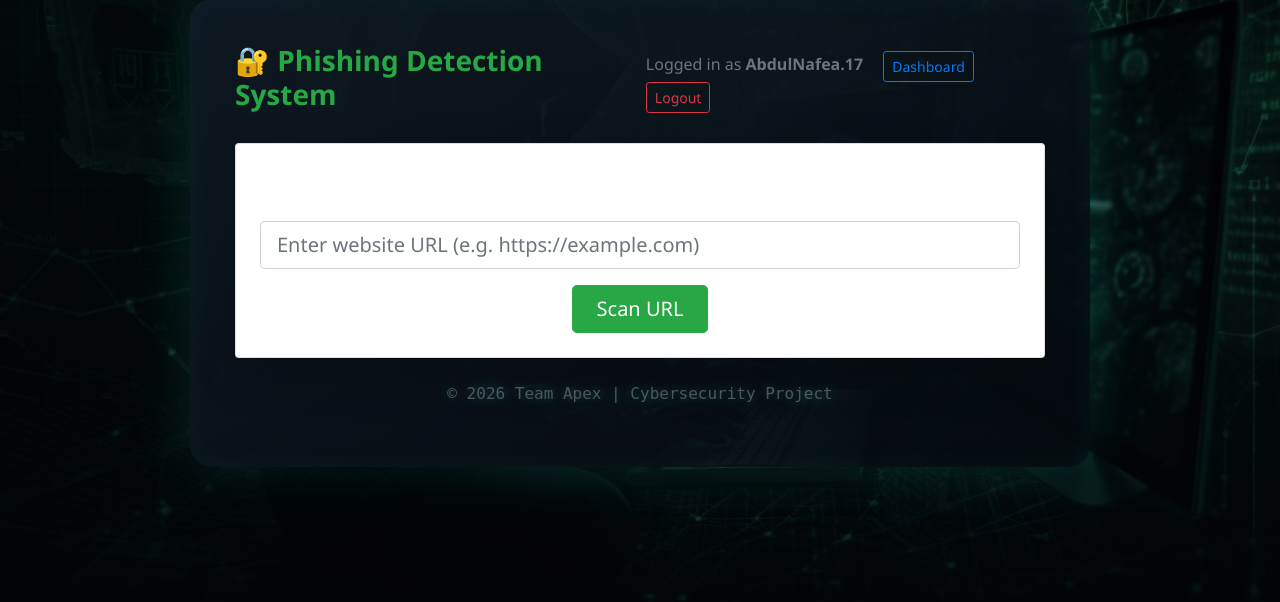
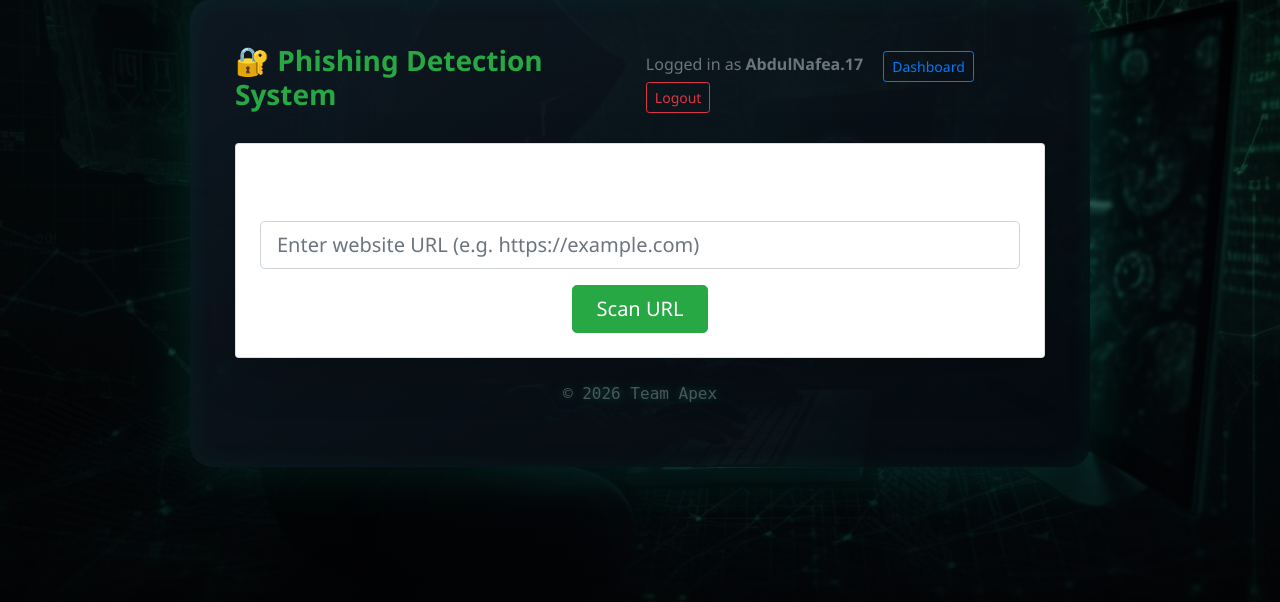
Before and after one commit to way2nafea/Phishing-Website-Detection, a Flask app: page / in a window 1280 px wide. Shown: the part 179-781 px from the top of the page. Run offline with Flask 3, Linux system fonts and the light colour scheme; a user stored in the database is signed in; parts of the project's set-up code (start-up, migrations or seed data) failed here and were passed over; some libraries are stand-ins or nearby versions.

Commit message:
Updated html

```diff
--- a/templates/index.html
+++ b/templates/index.html
@@ -149,7 +149,7 @@
   </div>
 
   <p class="text-center mt-4 text-muted">
-    © 2026 Team Apex | Cybersecurity Project
+    © 2026 Team Apex
   </p>
 
 </div>
```
